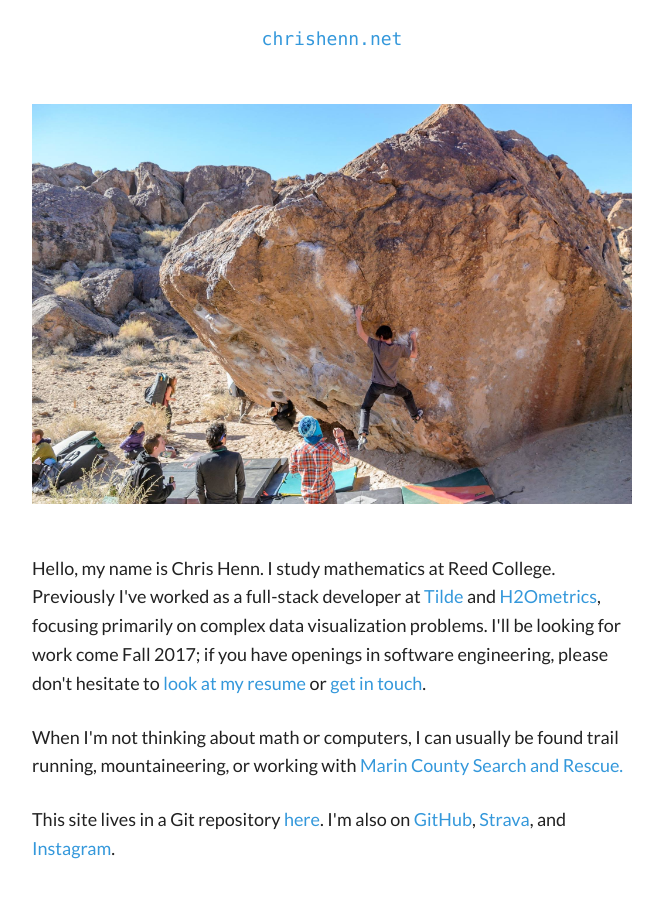
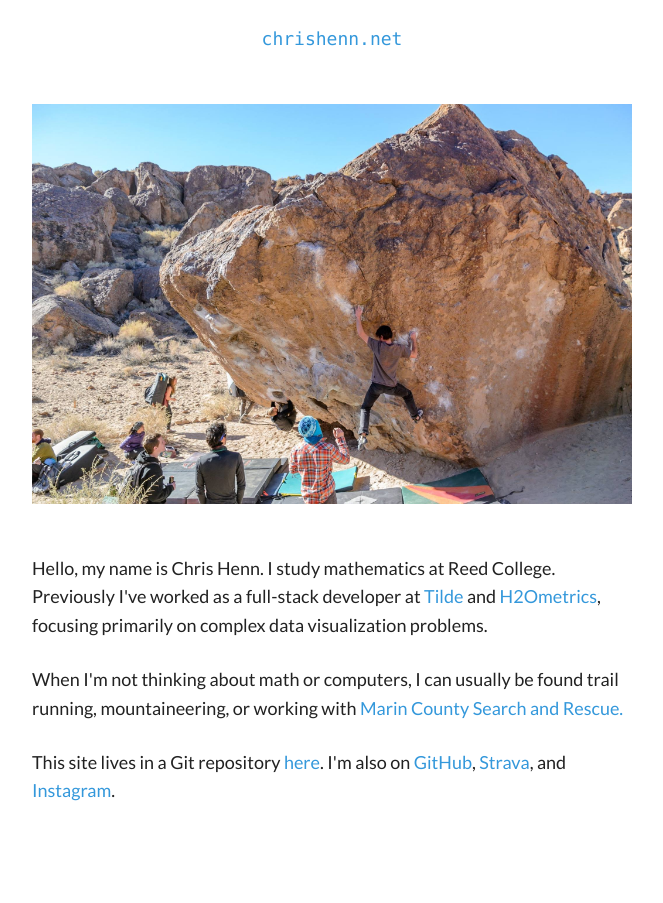
Before and after one commit to chnn/chrishenn-net, a Jekyll site: the page built from about.html, in a window 1280 px wide. Shown: the whole page, without its empty margins (308-971 px from the left). Built offline with Jekyll 4.4.1, drawn with Linux system fonts in a browser that asks for light colours.

Commit message:
Update about page

```diff
--- a/about.html
+++ b/about.html
@@ -5,7 +5,7 @@ title: About
 
 <div class="about-page">
   <img title="big chicken (v2)" src="{{ site.baseurl }}/assets/images/big-chicken.jpg">
-  <p>Hello, my name is Chris Henn. I study mathematics at Reed College. Previously I've worked as a full-stack developer at <a href="http://www.tilde.io/">Tilde</a> and <a href="http://www.h2ometrics.com/">H2Ometrics</a>, focusing primarily on complex data visualization problems. I'll be looking for work come Fall 2017; if you have openings in software engineering, please don't hesitate to <a href="{{ site.baseurl }}/assets/Resume - Chris Henn.pdf">look at my resume</a> or <a href="mailto:chris@chrishenn.net">get in touch</a>.</p>
+  <p>Hello, my name is Chris Henn. I study mathematics at Reed College. Previously I've worked as a full-stack developer at <a href="http://www.tilde.io/">Tilde</a> and <a href="http://www.h2ometrics.com/">H2Ometrics</a>, focusing primarily on complex data visualization problems.
   <p>When I'm not thinking about math or computers, I can usually be found trail running, mountaineering, or working with <a href="http://marinsar.org/">Marin County Search and Rescue.</a></p>
   <p>This site lives in a Git repository <a href="https://github.com/chnn/chnn.github.io">here</a>. I'm also on <a href="https://github.com/chnn">GitHub</a>, <a href="https://www.strava.com/athletes/163049">Strava</a>, and <a href="https://www.instagram.com/chnnnnnnnnnnnn/">Instagram</a>.</p>
 </div>
```
Also changed, not shown: 1 other file.
